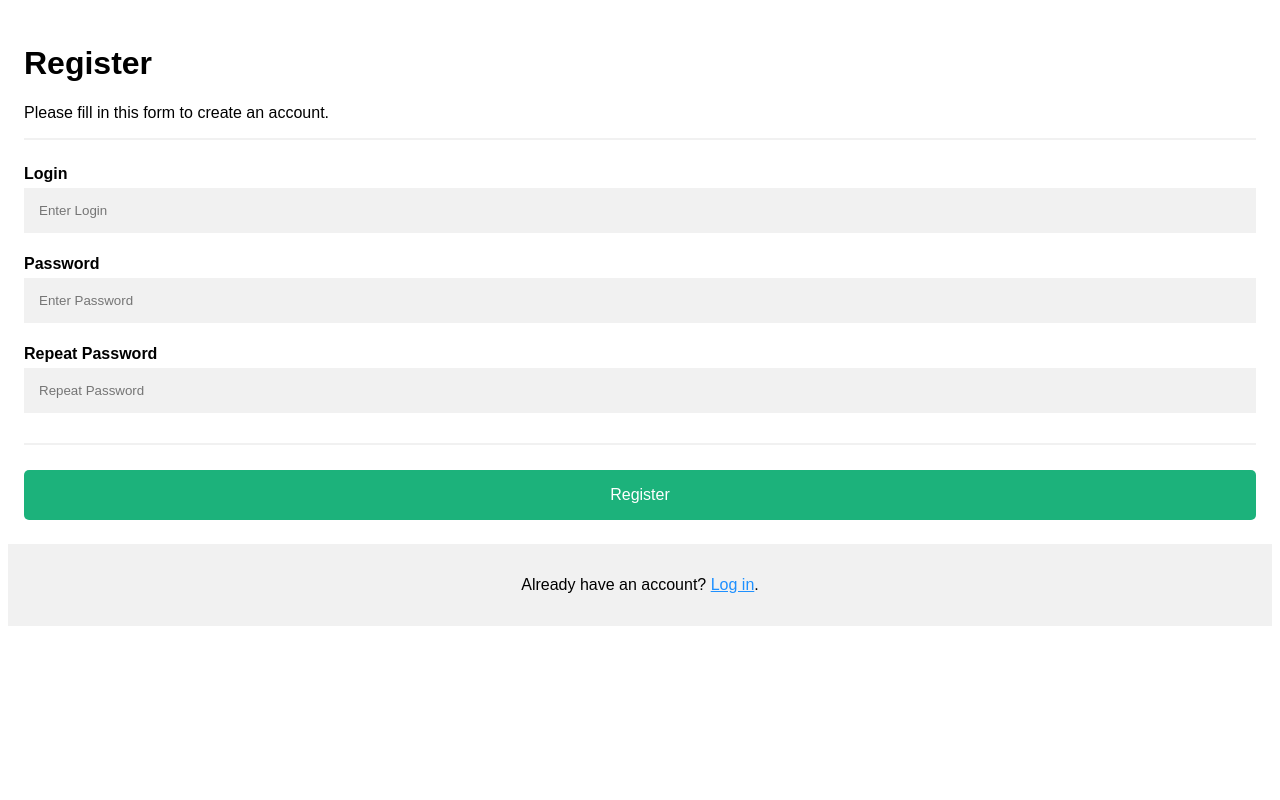
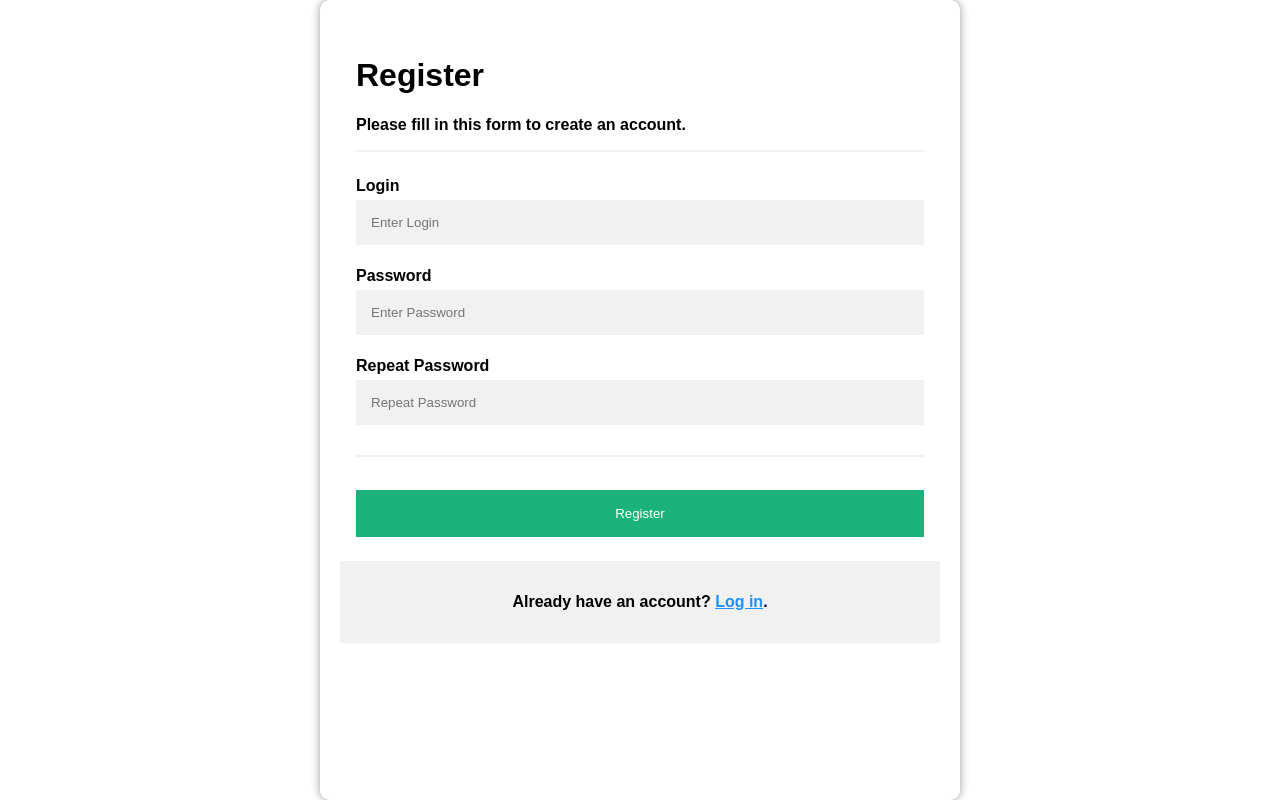
Before and after one commit to dagapp/goald, a Django app: page /register in a window 1280 px wide. Run offline with Django 4.2, Linux system fonts and the light colour scheme.

Commit message:
[home_page] формы для логина и регистрации вынесены на середину

```diff
--- a/goald_app/static/css/styles.css
+++ b/goald_app/static/css/styles.css
@@ -124,58 +124,26 @@ a {
   font-size: 14px;
 }
 
-button, .modal input[type="submit"] {
-  padding: 9px 45px;
-  font-size: 16px;
-  border: none;
-  cursor: pointer;
-  width: 100%;
-  background-color: #04AA6D;
-  color: white;
-  border-radius: 5px;
-  transition: background-color 0.3s;
-  display: block;
-  margin-top: 10px;
-  white-space: nowrap;
-}
-
 .modal {
-  display: none;
-  border: 1px solid #ccc;
-  padding: 10px;
-  margin-bottom: 10px;
-  width: 40%;
-  height: 50%;
-  z-index: 10000;
-  position: fixed;
+  font-weight: bold;
+  background: #fff;
+  box-shadow: 0 0 10px rgba(0, 0, 0, 0.4);
+  position: absolute;
   top: 50%;
   left: 50%;
   transform: translate(-50%, -50%);
-  border-radius: 5px;
+  border-radius: 10px;
+  padding: 20px;
+  background-color: white;
+  width: 50%;
+  height: 100%;
 }
 
-.openModal:hover {
-  background-color: #45a049;
+.white-background {
+  background-color: #fff;
+  width: 100%;
+  height: 100vh;
+  position: fixed;
+  top: 0;
+  left: 0;
 }
-
-.modal-content {
-  background-color: #fefefe;
-  margin: 15% auto;
-  padding: 20px;
-  border: 1px solid #888;
-  width: 50%;
-}
-
-.close-button {
-  color: #aaa;
-  float: right;
-  font-size: 28px;
-  font-weight: bold;
-}
-
-.close-button:hover,
-.close-button:focus {
-  color: black;
-  text-decoration: none;
-  cursor: pointer;
-}
--- a/goald_app/templates/login.html
+++ b/goald_app/templates/login.html
@@ -8,6 +8,8 @@
     <link rel="stylesheet" href="static/css/styles.css">
 </head>
 
+<div class="white-background"></div>
+<div class="modal">
     <form action="{{ form_action }}" method=post>{% csrf_token %}
         <div class="container">
             <h1>Log in</h1>
@@ -28,3 +30,4 @@
             <p>Don't have an account? <a href="register">Register</a>.</p>
         </div>
     </form>
+</div>
--- a/goald_app/templates/register.html
+++ b/goald_app/templates/register.html
@@ -8,6 +8,8 @@
     <link rel="stylesheet" href="static/css/styles.css">
 </head>
 
+<div class="white-background"></div>
+<div class="modal">
     <form action="{{ form_action }}" method=post>{% csrf_token %}
         <div class="container">
             <h1>Register</h1>
@@ -33,3 +35,4 @@
             <p>Already have an account? <a href="login">Log in</a>.</p>
         </div>
     </form>
+</div>
```
Lines whose indentation alone changed are shown as unchanged.
